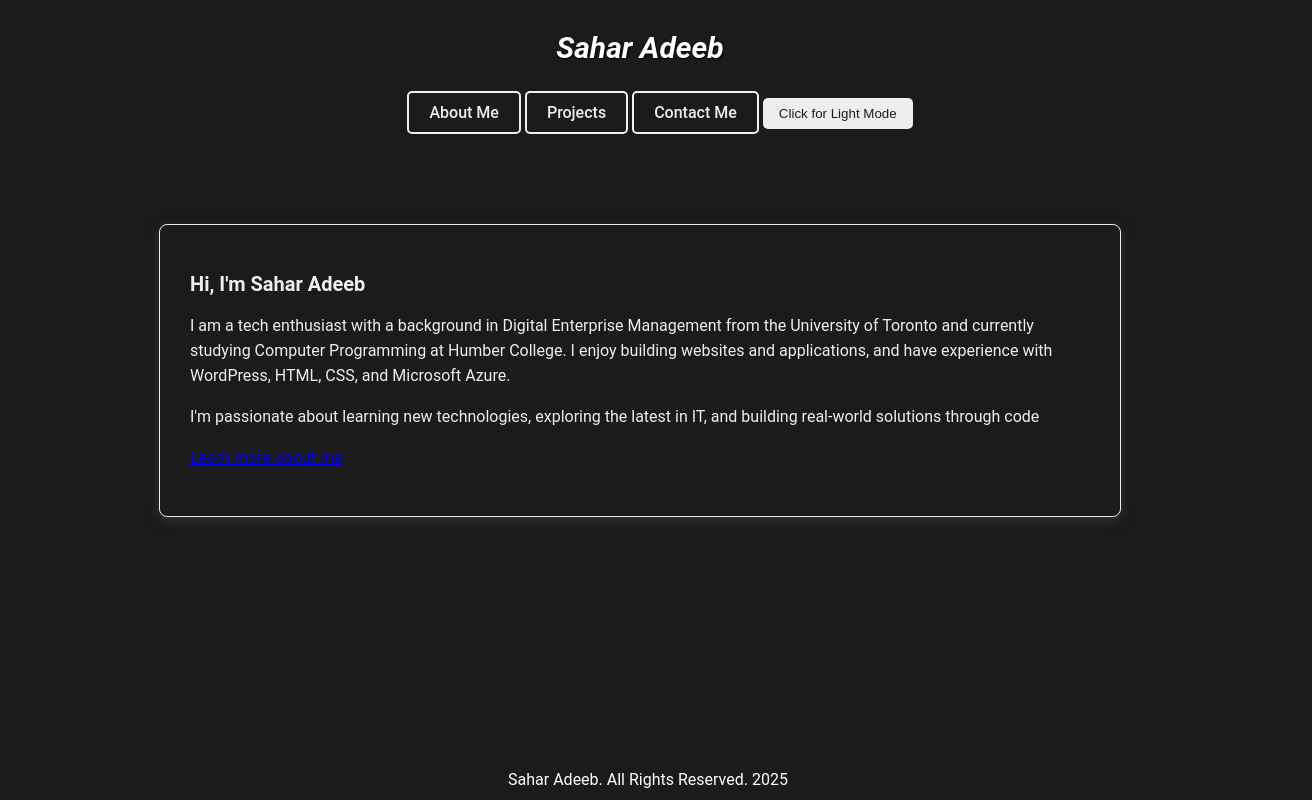
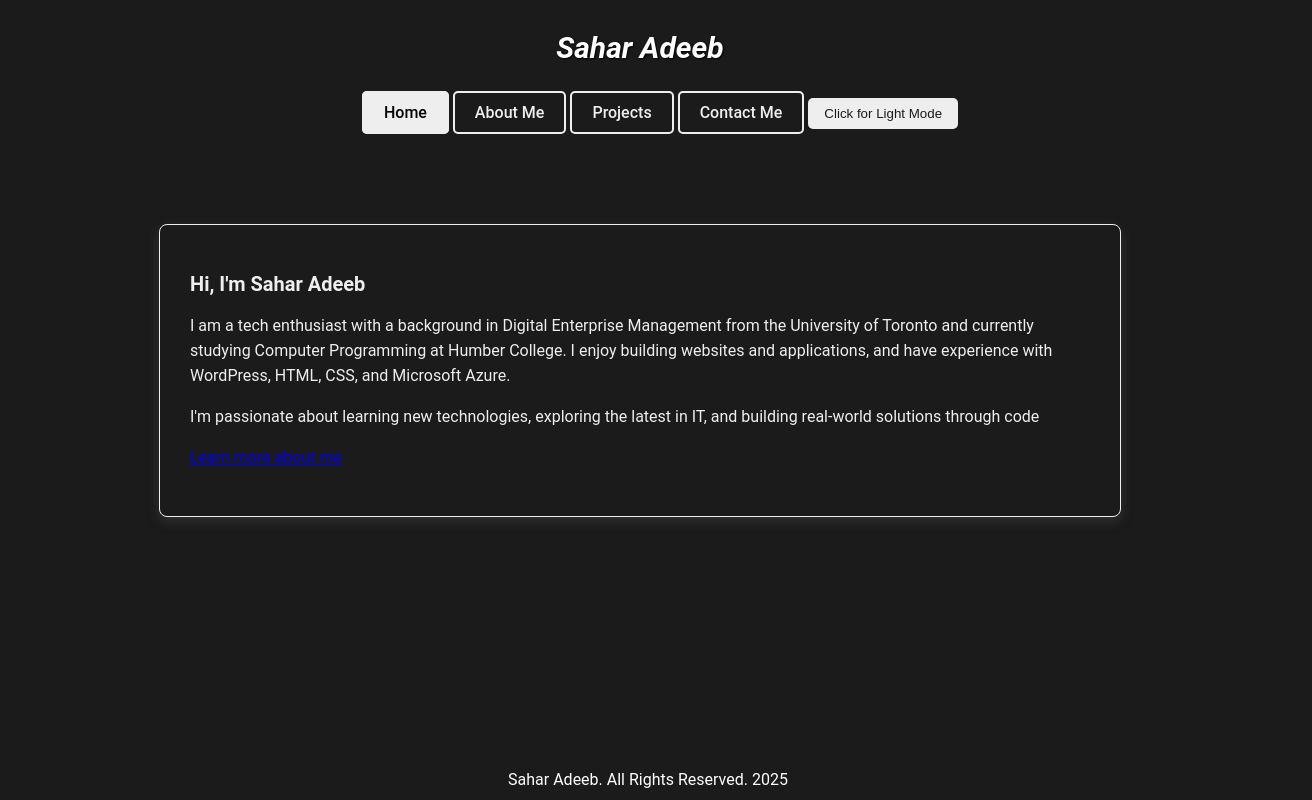
Before and after one commit to Sahar110201/my-portfolio, a plain HTML site: page index.html in a window 1280 px wide. Both pictures are taken after a click on the button "Dark Mode Toggle". Shown: the whole page, 1312 px wide, since content can reach past the window. Drawn offline with Linux system fonts and the light colour scheme.

Commit message:
Update CSS, index, Projects, and about pages

```diff
--- a/css/style.css
+++ b/css/style.css
@@ -79,7 +79,7 @@ nav a:hover {
     box-shadow: 0 4px 8px black;
 }
 
-nav a:active {
+nav a.active {
     background-color: #234c6a;
     color: #fff;
     font-weight: 600;
@@ -190,6 +190,10 @@ body.darkmode nav a:hover {
     color: #fff;
     transform: translateY(-2px);
     box-shadow: 0 4px 8px black;
+}
+body.dark-mode nav a.active {
+    background-color: #eeeeee;
+    color: #000000;
 }
 body.dark-mode {
     background-color: #1b1b1b;
--- a/index.html
+++ b/index.html
@@ -11,15 +11,18 @@
 <body>
     <header>
         <h1>Sahar Adeeb</h1>
+    </header>
+        <div class="nav-container">
         <nav>
             <div class = "nav-list">
+            <a href="index.html" class="active">Home</a>
             <a href="about.html">About Me</a>
             <a href="Projects.html">Projects</a>
             <a href="contact.html">Contact Me</a>
             </div>
             <button id="darkmode-toggle">Dark Mode Toggle</button>
         </nav>
-    </header>
+    </div>
 
     <section id="about">
         <h2>Hi, I'm Sahar Adeeb</h2>
```
Also changed, not shown: Projects.html (+2 -1 lines), about.html (+1 -0 lines).
